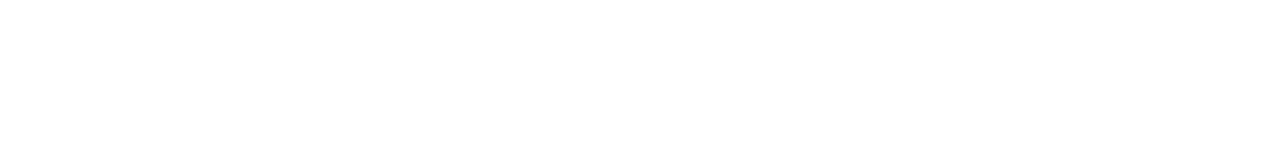
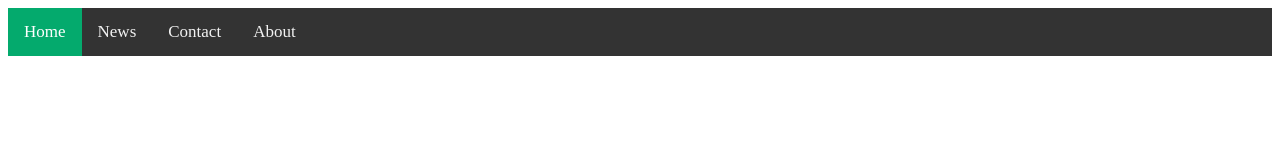
Before and after one commit to PolSances13/roadto3bld, a plain HTML site: page Prova Web PDF.html in a window 1280 px wide. Drawn offline with Linux system fonts and the light colour scheme.

Commit message:
Prova de Menu no funcional

```diff
--- a/Prova Web PDF.html
+++ b/Prova Web PDF.html
@@ -1,9 +1,17 @@
 <!DOCTYPE html>
 <html lang="es">
 <head>
+    <link rel="stylesheet" href="styles.css">
     <meta charset="UTF-8">
     <meta name="viewport" content="width=device-width, initial-scale=1.0">
-    <title>Document</title>
+    <title>Prova de Web</title>
+
+    <div class="topnav">
+        <a class="active" href="#home">Home</a>
+        <a href="#news">News</a>
+        <a href="#contact">Contact</a>
+        <a href="#about">About</a>
+      </div>
 </head>
 <body>
 
--- /dev/null
+++ b/styles.css
@@ -0,0 +1,27 @@
+/* Add a black background color to the top navigation */
+.topnav {
+    background-color: #333;
+    overflow: hidden;
+  }
+
+  /* Style the links inside the navigation bar */
+  .topnav a {
+    float: left;
+    color: #f2f2f2;
+    text-align: center;
+    padding: 14px 16px;
+    text-decoration: none;
+    font-size: 17px;
+  }
+
+  /* Change the color of links on hover */
+  .topnav a:hover {
+    background-color: #ddd;
+    color: black;
+  }
+
+  /* Add a color to the active/current link */
+  .topnav a.active {
+    background-color: #04AA6D;
+    color: white;
+  }
```
